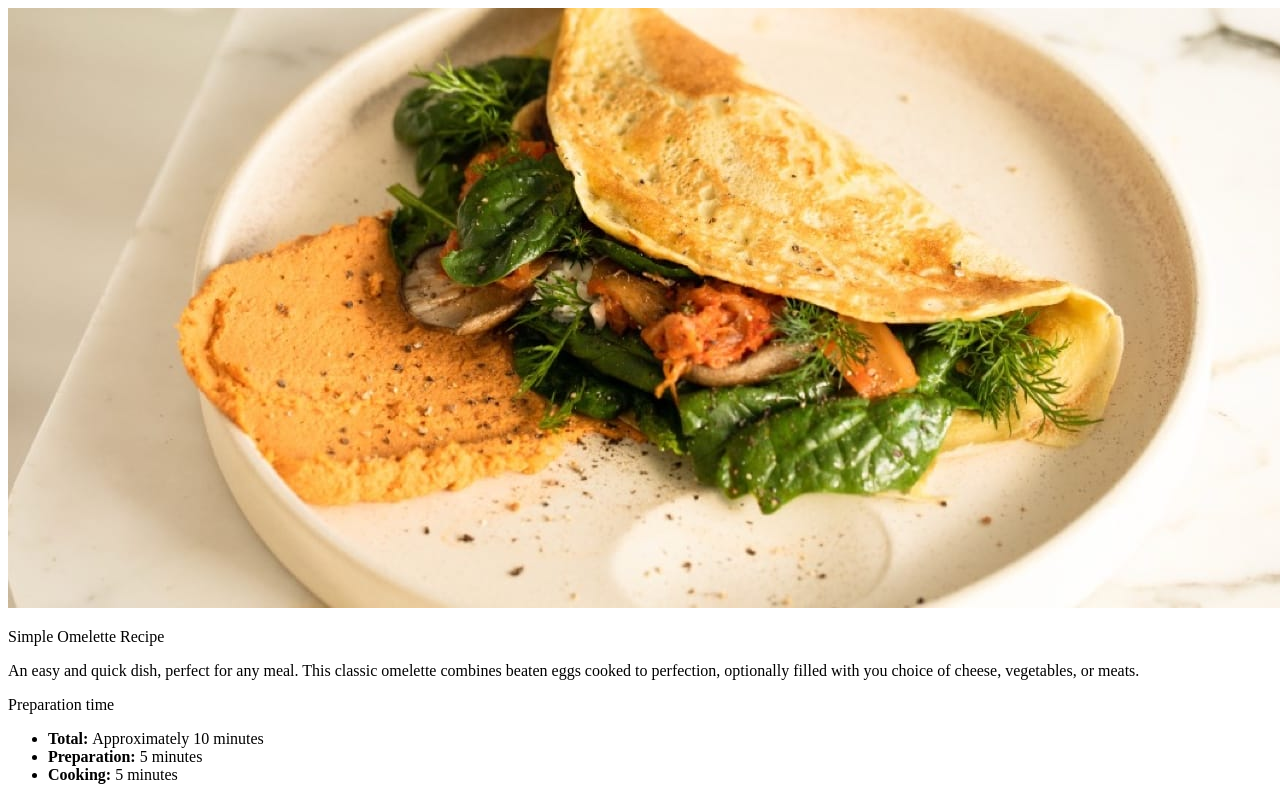
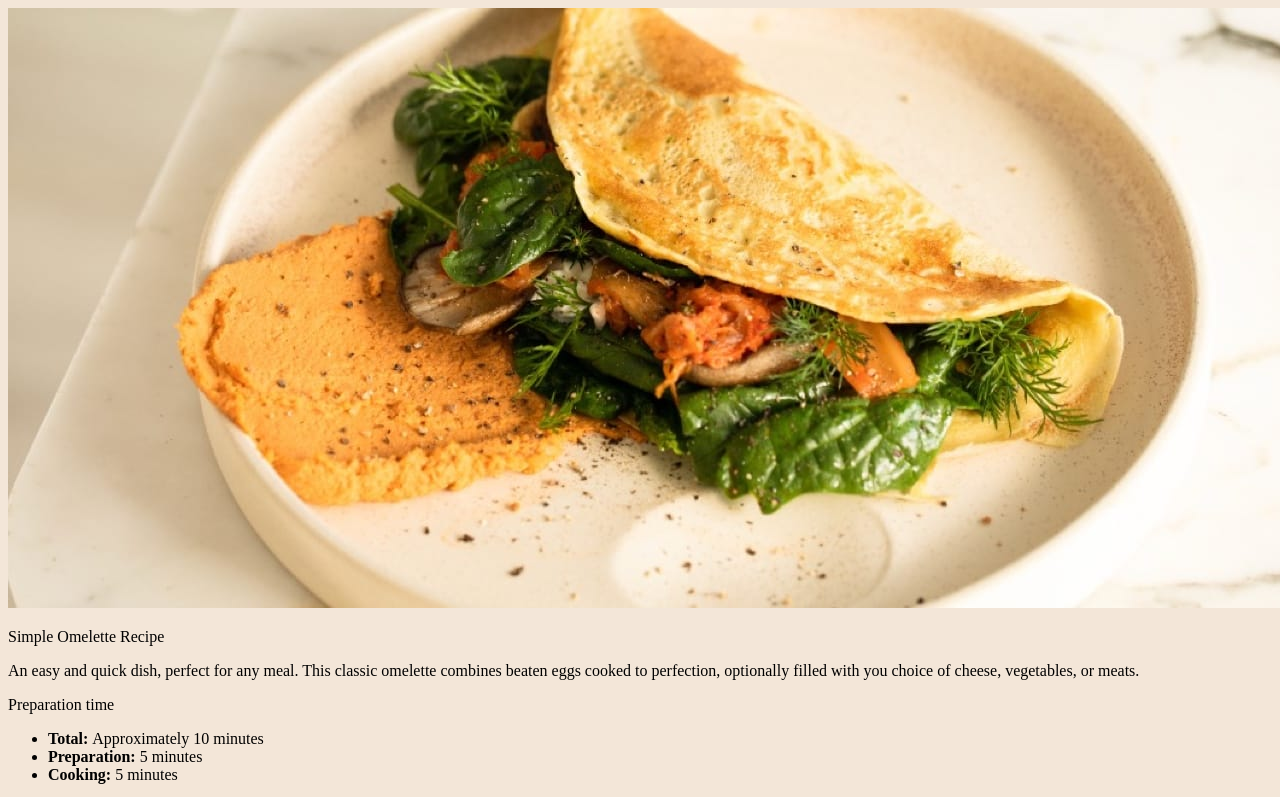
Before and after one commit to ylamik/front-end-mentor-practice, a plain HTML site: page recipe-page.html in a window 1280 px wide. Shown: the top 797 px of the page. Drawn offline with Linux system fonts and the light colour scheme.

Commit message:
Add background color for the body

```diff
--- a/recipe-page.html
+++ b/recipe-page.html
@@ -6,6 +6,7 @@
     <meta name="viewport" content="width=device-width, initial-scale=1.0">
     <title>Recipe Page</title>
     <link rel="icon" href="images/favicon-32x32.png">
+    <link rel="stylesheet" href="styles/recipe.css">
 
 </head>
 
--- a/styles/recipe.css
+++ b/styles/recipe.css
@@ -0,0 +1,3 @@
+body{
+    background-color: hsl(30, 54%, 90%);
+}
```
